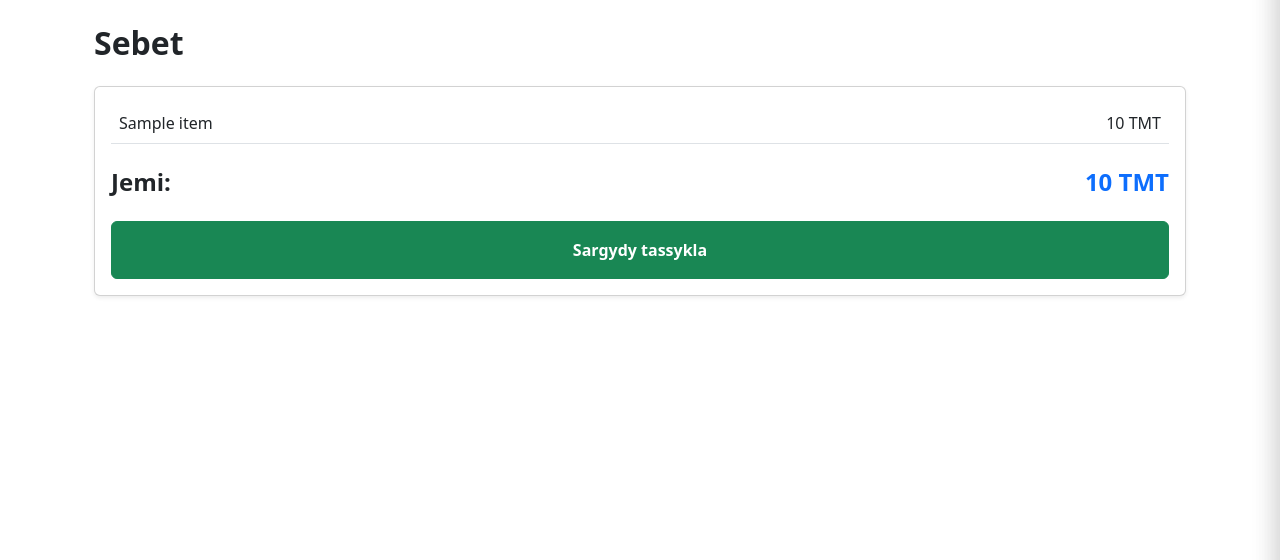
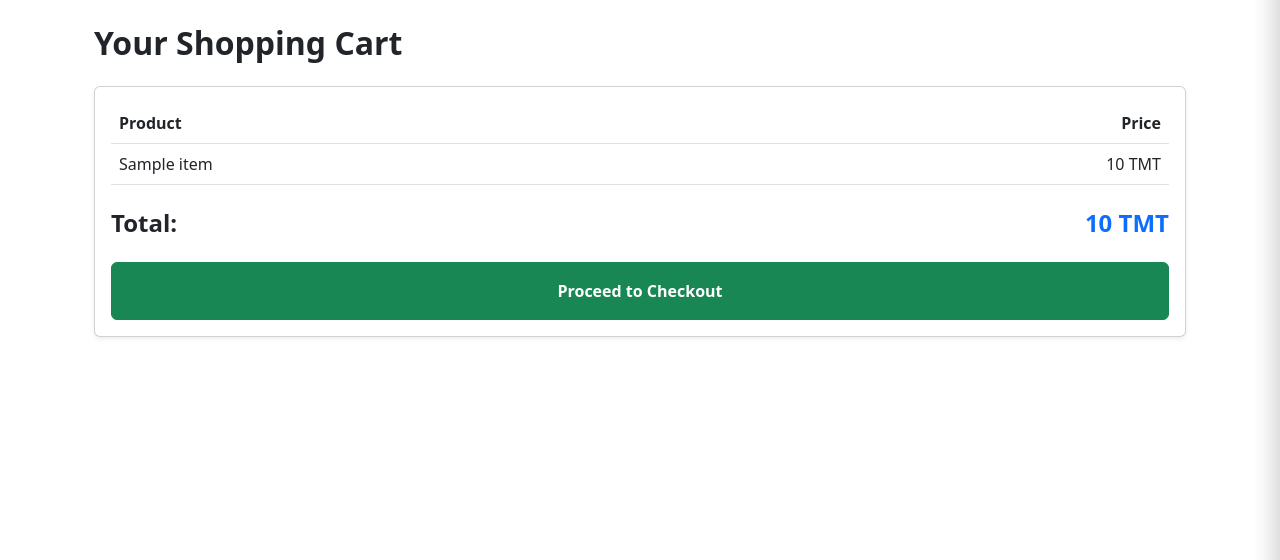
Before and after one commit to Solomonn08/FinalProject, a Flask app: template templates/cart.html in a window 1280 px wide. Shown: the part 71-631 px from the top of the page. Run offline with Flask 3, Linux system fonts and the light colour scheme; the template is opened without the code that fills it: most values are stand-ins (such as "Sample title", 1, 10 or a date in 2020).

Commit message:
Update cart template for improved layout and text

```diff
--- a/templates/cart.html
+++ b/templates/cart.html
@@ -1,29 +1,38 @@
 {% extends "base.html" %}
 {% block content %}
 <div class="container mt-4">
-    <h2 class="fw-bold mb-4">{{ lang.cart }}</h2>
+    <h2 class="fw-bold mb-4">Your Shopping Cart</h2>
     {% if items %}
         <div class="card shadow-sm">
             <div class="card-body">
                 <table class="table">
+                    <thead>
+                        <tr>
+                            <th>Product</th>
+                            <th class="text-end">Price</th>
+                        </tr>
+                    </thead>
+                    <tbody>
                         {% for item in items %}
                         <tr>
                             <td>{{ item.name }}</td>
                             <td class="text-end">{{ item.price }} TMT</td>
                         </tr>
                         {% endfor %}
+                    </tbody>
                 </table>
-                <div class="d-flex justify-content-between mt-4">
-                    <h4 class="fw-bold">{{ lang.total }}:</h4>
+                <div class="d-flex justify-content-between align-items-center mt-4">
+                    <h4 class="fw-bold">Total:</h4>
                     <h4 class="text-primary fw-bold">{{ total }} TMT</h4>
                 </div>
-                <button onclick="alert('{{ lang.delivery }}')" class="btn btn-success w-100 py-3 mt-3 fw-bold">{{ lang.checkout }}</button>
+                <button class="btn btn-success w-100 py-3 mt-3 fw-bold">Proceed to Checkout</button>
             </div>
         </div>
     {% else %}
         <div class="text-center py-5">
-            <p>{{ lang.empty }}</p>
-            <a href="/" class="btn btn-primary">{{ lang.home }}</a>
+            <span style="font-size: 50px;">🛒</span>
+            <p class="mt-3 text-muted">Your cart is empty.</p>
+            <a href="/" class="btn btn-primary px-4">Start Shopping</a>
         </div>
     {% endif %}
 </div>
```
Lines whose indentation alone changed are shown as unchanged.
